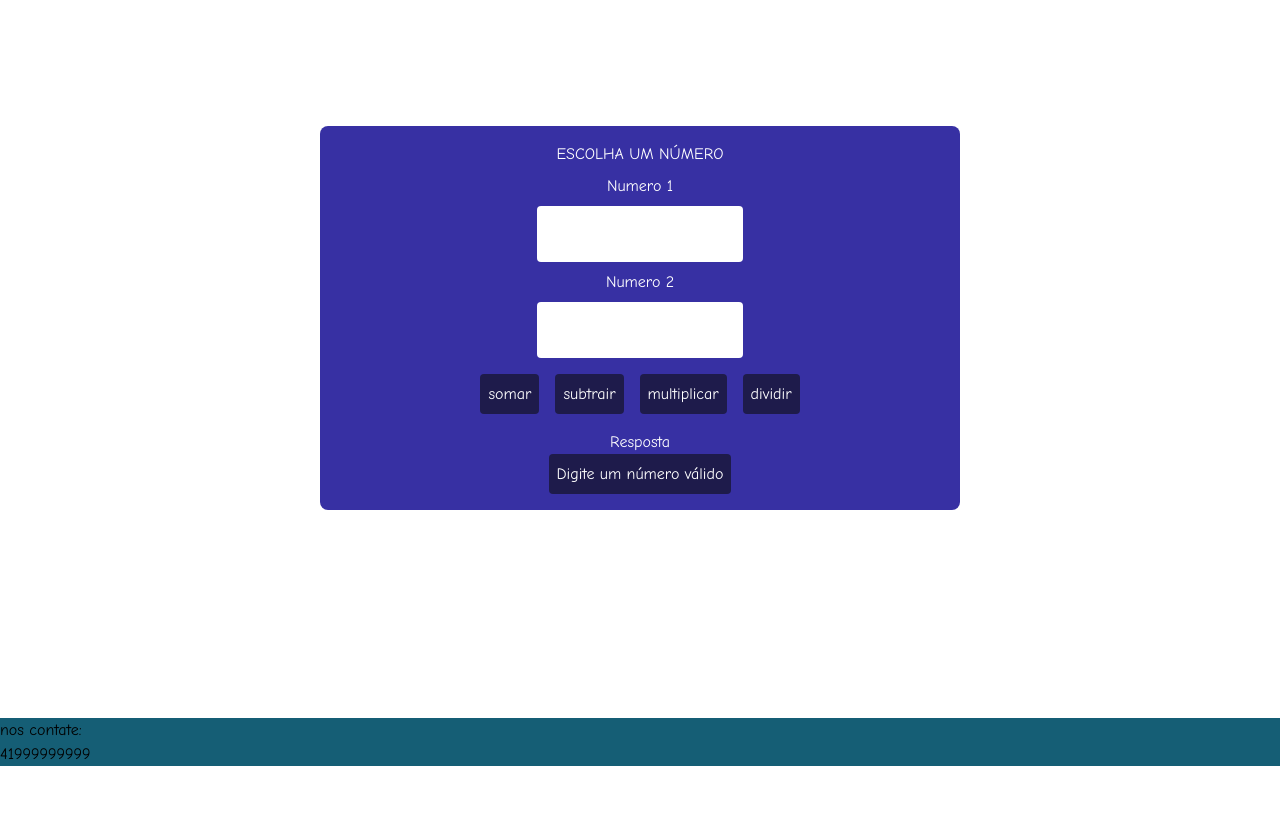
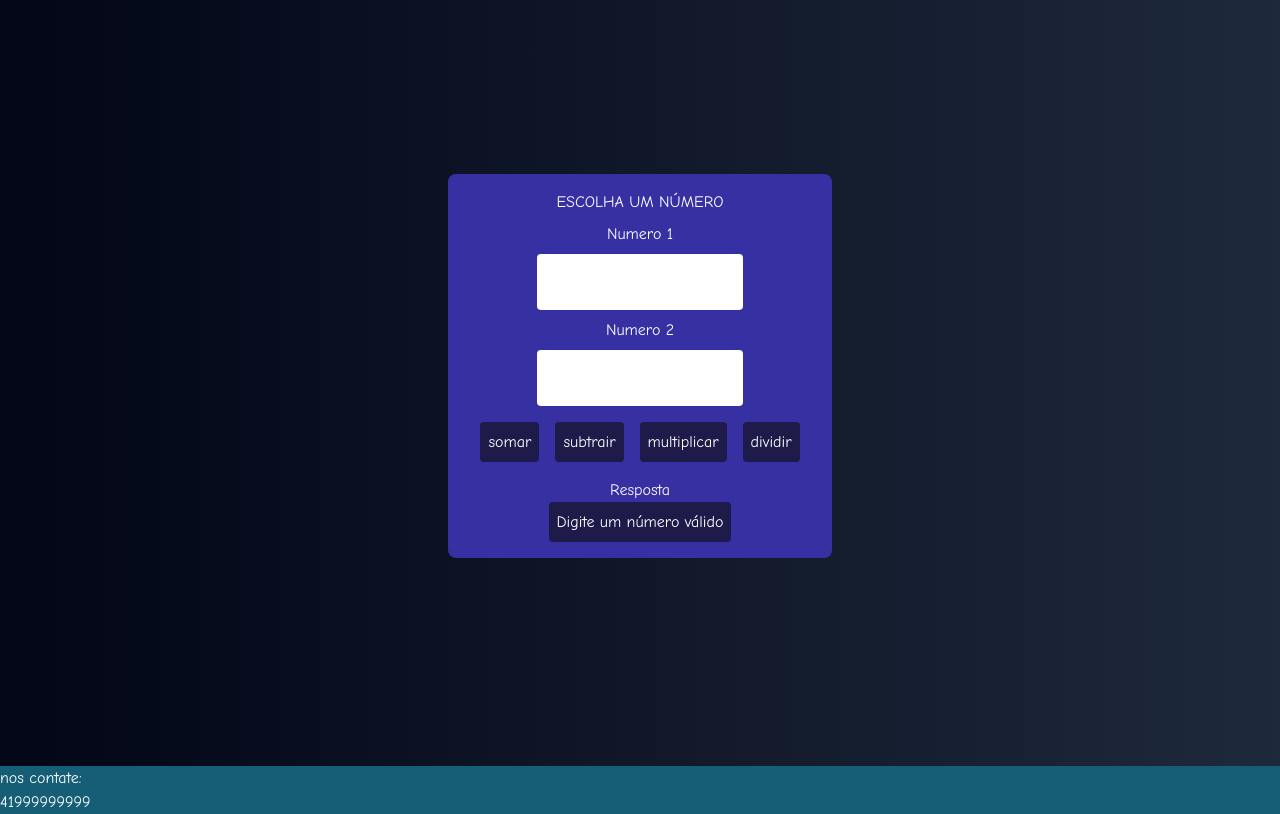
Before and after one commit to Nickyzz1/App-Pa1, a Next.js app: page /maths in a window 1280 px wide. Shown: the part 200-1014 px from the top of the page. Before the commit the page ends 966 px from the top, so only its background shows below. Built offline with nearby package versions, Linux system fonts and the light colour scheme.

Commit message:
dragball

```diff
--- a/package.json
+++ b/package.json
@@ -11,8 +11,9 @@
   "dependencies": {
     "my-app": "file:",
     "next": "14.2.12",
-    "react": "^18",
-    "react-dom": "^18"
+    "react": "^18.3.1",
+    "react-dom": "^18.3.1",
+    "react-tilt": "^1.0.2"
   },
   "devDependencies": {
     "@types/node": "^20",
--- a/src/app/general-function/page.tsx
+++ b/src/app/general-function/page.tsx
@@ -45,8 +45,8 @@ const GeneralFunction: React.FC = () =>
 
     const style =
     {
-        container: "flex flex-col h-screen justify-center items-center",
-        box: "flex flex-col justify-center items-center bg-indigo-950 text-white w-2/4 h-2/4 rounded-lg",
+        container: "flex flex-col h-screen justify-center items-center bg-gradient-to-r from-slate-950 to-slate-800 ",
+        box: "flex flex-col justify-center items-center bg-indigo-950 text-white w-2/4 h-2/4 rounded-lg shadow-[0_5px_20px_-2px_rgba(255,255,255,0.3)]",
         input: "rounded m-4 p-4 text-black",
         btn: "bg-indigo-900 m-2 p-4 rounded hover:bg-indigo-700 focus"
     }
@@ -58,7 +58,7 @@ const GeneralFunction: React.FC = () =>
         <>
             <div className={style.container} >
                 <div className={style.box}>
-                    <h1>Função reaproveitada</h1>
+                    <h1 className="text-2xl">Função reaproveitada</h1>
                     <div>
                         <input className={style.input} type="text" placeholder="numero 01"  value = {numero1} onChange={(e) => setNumero1(e.target.value)}/>
                     </div>
--- a/src/app/maths/page.tsx
+++ b/src/app/maths/page.tsx
@@ -12,12 +12,12 @@ const Maths: React.FC = () =>{
 
     const style = {
         btn: "bg-indigo-950 text-white rounded p-2 hover:bg-indigo-700",
-        form: "w-2/4 h-auto flex items-center justify-center bg-indigo-800 flex-col text-white rounded-lg p-4",
-        center: "h-screen flex justify-center items-center",
-        input: "rounded p-4 text-black",
+        form: "w-auto h-auto flex flex-wrap items-center justify-center bg-indigo-800 flex-col text-white rounded-lg p-4",
+        center: "flex-wrap h-screen flex justify-center items-center",
+        input: "flex-wrap rounded p-4 text-black w-auto",
         title: "",
         label:"m-2",
-        oper: "flex flex-row items-center m-4 gap-4"
+        oper: "flex flex-wrap flex-row items-center m-4 gap-4"
 
     }
 
@@ -84,8 +84,8 @@ const Maths: React.FC = () =>{
 
     return(
         <>
-            <h1>Use client com controle de estado</h1>
-
+            <div className={"text-white bg-gradient-to-r from-slate-950 to-slate-800 text-center"}>
+                <h1 className="text-4xl p-4">Use client com controle de estado</h1>
 
 
                         <div className={style.center}>
@@ -108,6 +108,7 @@ const Maths: React.FC = () =>{
                                       <div className="bg-indigo-950 p-2 rounded">{!isNaN(resp ?? NaN) ? resp : msgError}</div>
                 </div>
                         </div>
+            </div>
         </>
     )
 
--- a/src/app/page.tsx
+++ b/src/app/page.tsx
@@ -1,6 +1,7 @@
 import Image from "next/image";
 import type { Metadata } from "next";
 import {Form} from '@/components/form'
+
 
 export const metadata: Metadata = {
   title: "Apt aprendizagem",
@@ -10,10 +11,15 @@ export const metadata: Metadata = {
 export default function Home() {
   return (
 
-    <div className="h-screen ">
-    <h1>Bem vindo!</h1>
+    <div className="text-white h-screen bg-gradient-to-r from-slate-950 to-slate-800">
+    <div className="text-center text-4xl p-4">
+      <h1>Bem vindo!</h1>
+    </div>
 
-    <Form/>
+    <div className="flex flex-wrap flex-col justify-center items-center">
+      <Form/>
+      </div>
+
     </div>
 
   );
--- a/src/app/paginaBonita/page.tsx
+++ b/src/app/paginaBonita/page.tsx
@@ -5,7 +5,7 @@ const paginaBonita = () =>
 
     const style =
     {
-        body: " flex flex-row justify-center items-center bg-black h-screen text-white bg-gradient-to-r from-slate-950 to-slate-800"
+        body: "text-white bg-gradient-to-r from-slate-950 to-slate-800 flex flex-wrap flex-row w-screen min-h-screen h-auto justify-center items-center "
     }
 
     return(
--- a/src/components/card.tsx
+++ b/src/components/card.tsx
@@ -1,7 +1,21 @@
+"use client"
 import Image, { StaticImageData } from "next/image";
 import festa from "../app/assets/img/festa.jpg"
 import guittar from "../app/assets/img/guittar.jpg"
 import vinil from "../app/assets/img/vinil.jpg"
+import { Tilt } from 'react-tilt'
+
+const defaultOptions = {
+	reverse:        false,  // reverse the tilt direction
+	max:            35,     // max tilt rotation (degrees)
+	perspective:    1000,   // Transform perspective, the lower the more extreme the tilt gets.
+	scale:          1.1,    // 2 = 200%, 1.5 = 150%, etc..
+	speed:          1000,   // Speed of the enter/exit transition
+	transition:     true,   // Set a transition on enter/exit.
+	axis:           null,   // What axis should be disabled. Can be X or Y.
+	reset:          true,    // If the tilt effect has to be reset on exit.
+	easing:         "cubic-bezier(.03,.98,.52,.99)",    // Easing on enter/exit.
+}
 
 export const Card = () =>
 {
@@ -22,11 +36,13 @@ export const Card = () =>
     ]
     const style =
     {
-        container: "text-center flex flex-col wrap bg-white h-auto m-2 w-80 text-black h-auto rounded-xl shadow shadow-[0_0px_60px_-15px_rgba(0,0,0)] overflow-hidden object-cover hover:scale-[1.3] ease-linear duration-200",
+        box: "flex flex-wrap items-center justify-center",
+        container: "text-center flex flex-wrap flex-col bg-white h-auto m-2 w-80 text-black h-auto rounded-xl shadow shadow-[0_0px_60px_-15px_rgba(0,0,0)] overflow-hidden object-cover hover:scale-[1.3] ease-linear duration-200 cursor-grab",
         titles: "mt-2",
         p: "m-4",
         pFooter: "text-white flex flex-col text-center m-2 mx-6",
-        footer: "bottom-0 bg-orange-600 flex flex-row h-20 justify-between items-center justify-center"
+        footer: "bottom-0 bg-orange-600 flex flex-row h-20 justify-between items-center justify-center",
+        tilt: "height: 250, width: 250"
 
     }
 
@@ -36,27 +52,23 @@ export const Card = () =>
 
         {dados.map((item, index) =>  (
 
-        <div key={index}>
+        <Tilt options={defaultOptions} style={style.tilt}>
+            <div className={style.box} key={index}>
             <div className={style.container}>
             <Image className="max-h-40 object-cover" src={item.imagem} alt=""/>
-
             <div className={style.titles}>
                 <h6 className={"text-orange-600"} ><strong>1 week ago</strong></h6>
                 <h1 className={"text-lg"} ><strong>Post two</strong></h1>
             </div>
-
             <p className={style.p}>Lorem ipsum dolor sit amet consectetur adipisicing elit. Aspernatur rem mollitia aliquam vitae consequuntur odio nam qui provident in tenetur animi totam, ipsa, quas vel molestiae corporis similique. Tempore, ipsa.</p>
-
             <div className={style.footer}>
-
                 <p className={style.pFooter}><strong>4</strong> READ</p>
                 <p className={style.pFooter}><strong>7152</strong> VIWES</p>
                 <p className={style.pFooter}><strong>21</strong> COMENTS</p>
-
-        </div>
-
             </div>
             </div>
+            </div>
+        </Tilt>
         ))}
         </>
     );
--- a/src/components/footer.tsx
+++ b/src/components/footer.tsx
@@ -8,7 +8,7 @@ export const Footer = ({op1, op2} : { op1: string; op2: string; }
 
     const style =
     {
-    container:"bg-cyan-800 bottom-0 w-screen ",
+    container:"text-white bg-cyan-800 bottom-0 w-screen ",
     }
 
     return(
--- a/src/components/form.tsx
+++ b/src/components/form.tsx
@@ -4,10 +4,10 @@ export const Form = () =>{
 
     const style =
     {
-    container: "flex flex-col justify-center items-center",
-    content:"flex bg-cyan-900 flex-col w-2/4 items-center justify-center text-white rounded p-2",
-    input: "rounded p-2 w-2/3 text-black m-2",
-    btn: " bg-cyan-800 p-2 m-2 rounded hover:bg-cyan-700"
+    container: "flex flex-wrap flex-col justify-center items-center ",
+    content:"flex flex-wrap bg-cyan-900 flex-col w-auto items-center justify-center text-white rounded p-2 m",
+    input: "rounded p-2 w-auto text-black m-2",
+    btn: "bg-cyan-800 p-2 m-2 rounded hover:bg-cyan-700"
     }
     return(
         <>
--- a/src/components/menu.tsx
+++ b/src/components/menu.tsx
@@ -31,7 +31,7 @@ export const Menu = ({op1, op2, op3, op4} :
     const style =
     {
     p:"text-white bg-cyan-700 p-2 rounded hover:bg-cyan-600",
-    nav:"text-white bg-cyan-800 gap-3 p-3 text-large flex flex-row justify-center align-cente font-comic"
+    nav:"flex flex-wrap text-white bg-cyan-800 gap-3 p-3 text-large flex-row justify-center align-center font-comic"
     }
 
     return(
```
Also changed, not shown: 1 other file (tests, documents, lock files or other folders). Lines whose indentation alone changed are shown as unchanged.
